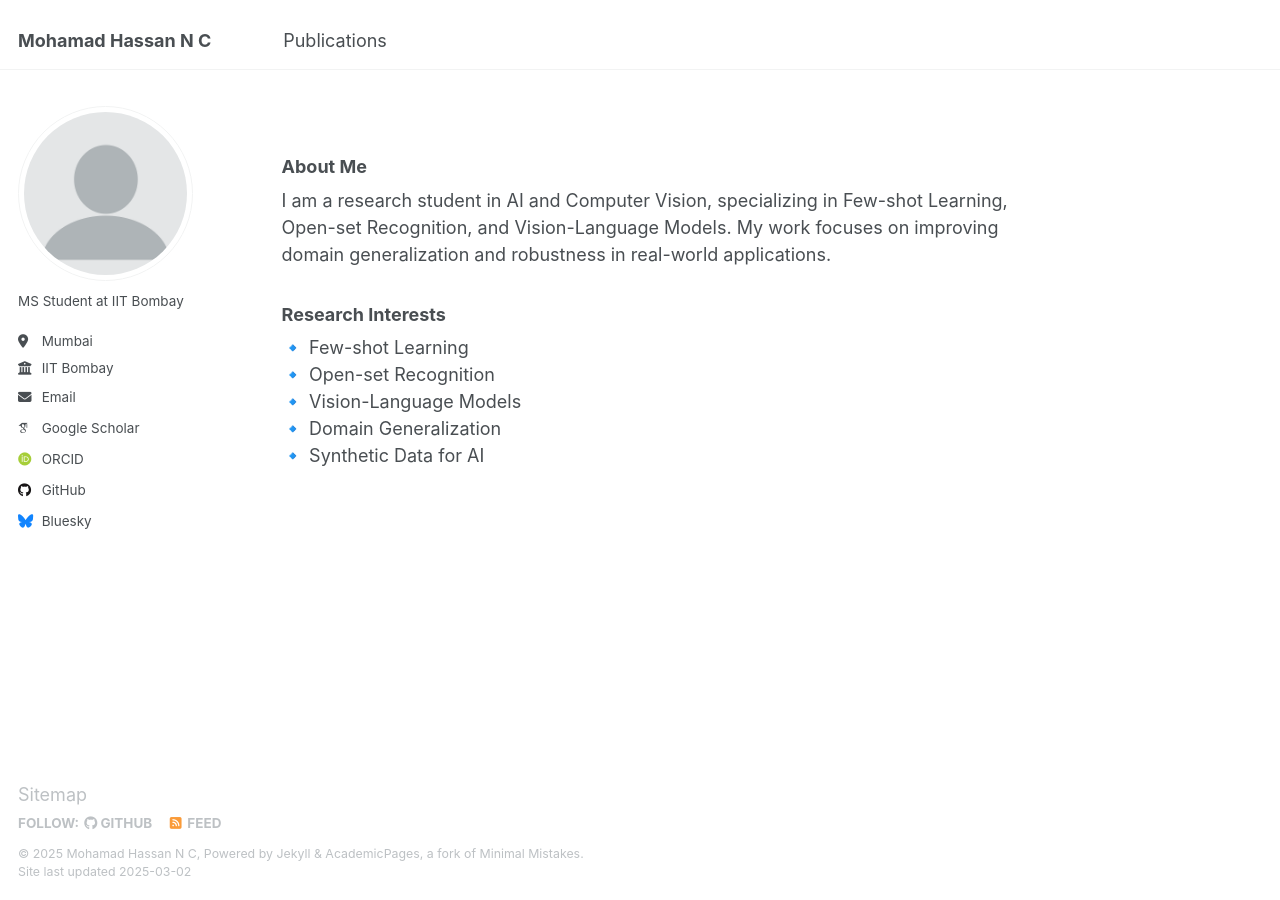
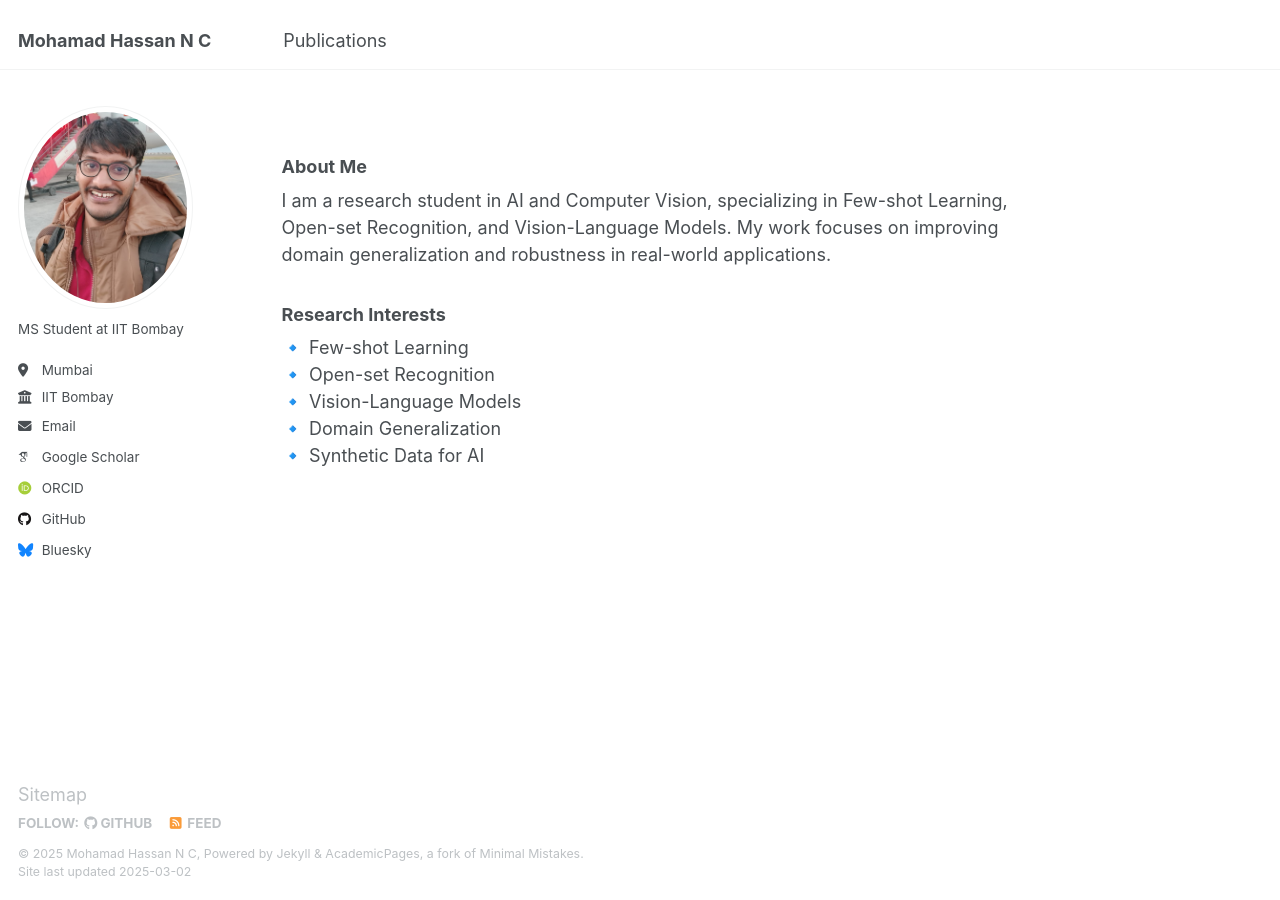
Before and after one commit to has97/has97.github.io, a Jekyll site: the page built from _pages/about.md, in a window 1280 px wide. Built offline with Jekyll 4.4.1, drawn with Linux system fonts in a browser that asks for light colours; some web fonts are replaced.

Commit message:
first edit

```diff
--- a/_config.yml
+++ b/_config.yml
@@ -22,7 +22,7 @@ repository               : "has97/has97.github.io"
 #               Additional customization can be done by editing /_includes/author-profile.html
 author:
   # Biographic information
-  avatar           : "profile.png"
+  avatar           : "my_photos.jpg"
   name             : ""
   pronouns         : # example: "she/her"
   bio              : "MS Student at IIT Bombay"
```
Also changed, not shown: images/my_photos.jpg (added).
